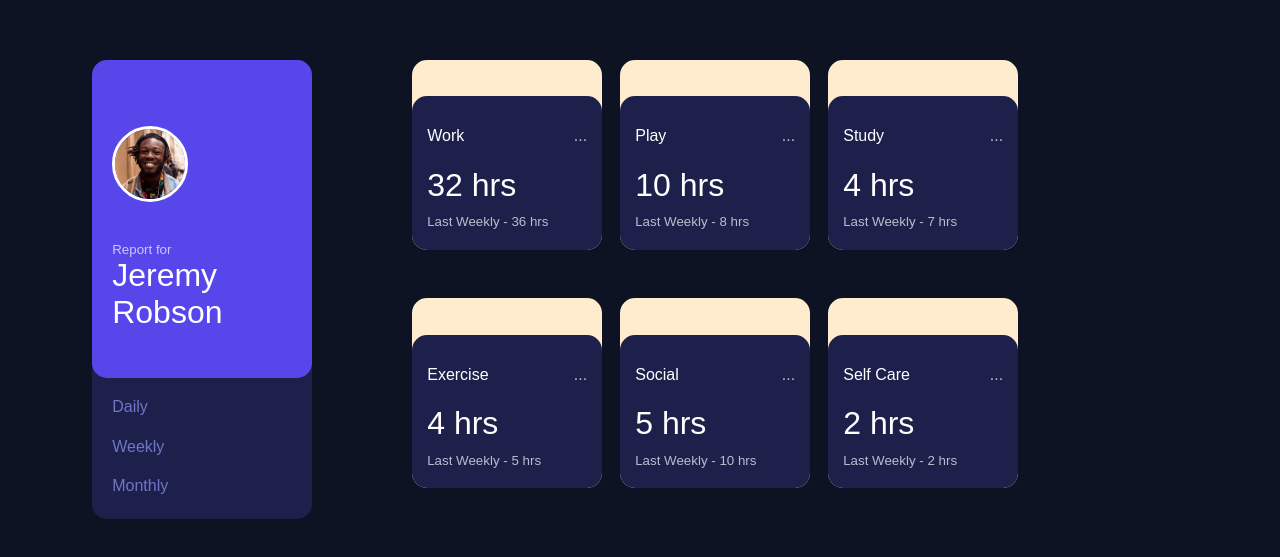
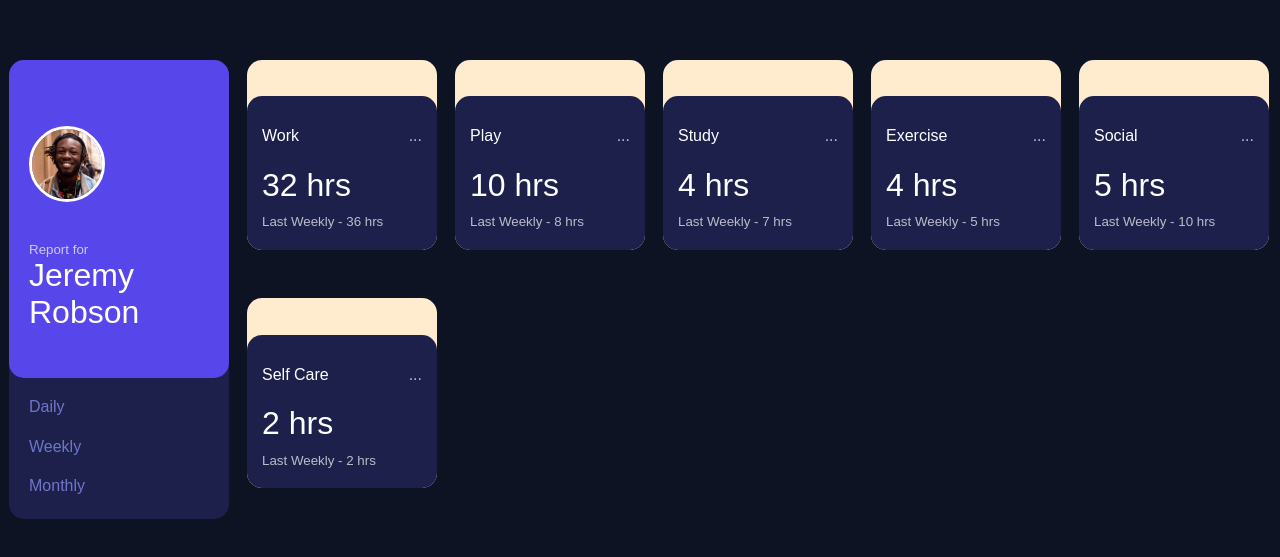
Before and after one commit to lalalandcloud/reactTimeTracking, a React (Vite) app: page / in a window 1280 px wide. Shown: the part 111-668 px from the top of the page. Built offline with nearby package versions, Linux system fonts and the light colour scheme.

Commit message:
espacement

```diff
--- a/src/App.css
+++ b/src/App.css
@@ -4,11 +4,11 @@
 }
 
 #divBtns{
-  width: 25%;
+  width: auto;
 }
 
 #divCards{
   display: flex;
   flex-wrap: wrap;
-  width: 62%;
+  width: fit-content;
 }
```
